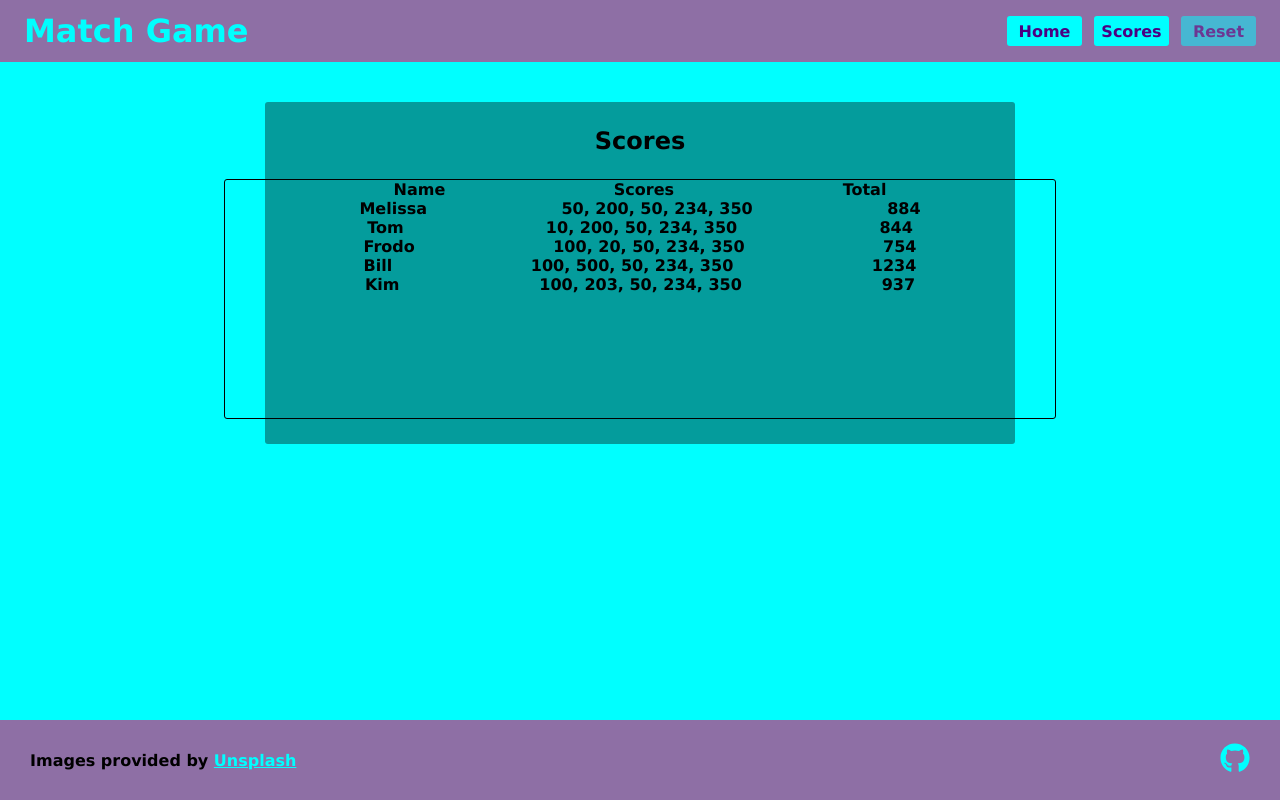
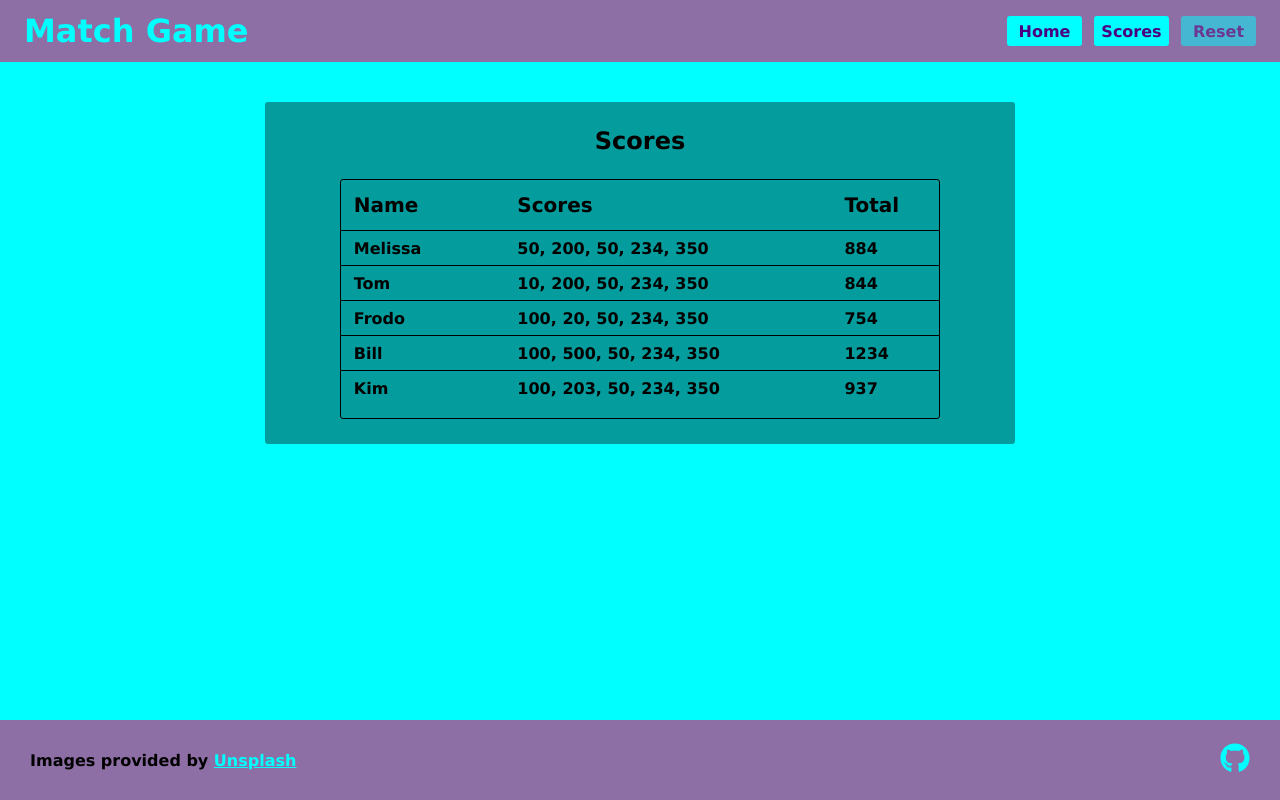
Before and after one commit to tchestnut85/match-game, a React (Vite) app in the folder client/: page /scores in a window 1280 px wide. Built offline with nearby package versions, Linux system fonts and the light colour scheme; no server answers.

Commit message:
update Scores styling

```diff
--- a/client/src/pages/Scores/Scores.module.scss
+++ b/client/src/pages/Scores/Scores.module.scss
@@ -28,11 +28,46 @@
 	composes: flex-column;
 
 	width: 65vw;
+	max-width: 600px;
 	min-height: 30vh;
+	padding-top: 2vh;
+
+	> :first-child {
+		padding-bottom: 2vh;
+	}
 }
 
 .row {
 	display: flex;
 	justify-content: space-evenly;
+	align-items: center;
+	height: 35px;
 	width: 100%;
+	border-bottom: $border-default;
+
+	&:first-child {
+		font-size: 1.25rem;
+	}
+
+	&:last-child {
+		border: none;
+	}
+
+	> p {
+		text-align: left;
+	}
+
+	> .name {
+		flex: 1;
+		padding-left: 1vw;
+	}
+
+	> .scores {
+		flex: 2;
+	}
+
+	> .total {
+		flex: 0.5;
+		padding-right: 1vw;
+	}
 }
--- a/client/src/pages/Scores/ScoresRow.tsx
+++ b/client/src/pages/Scores/ScoresRow.tsx
@@ -13,9 +13,9 @@ const ScoresRow = ({ data }: ScoresRowProps) => {
 
 	return (
 		<div className={styles.row}>
-			<p>{name}</p>
-			<p>{scores}</p>
-			<p>{total}</p>
+			<p className={styles.name}>{name}</p>
+			<p className={styles.scores}>{scores}</p>
+			<p className={styles.total}>{total}</p>
 		</div>
 	);
 };
```
